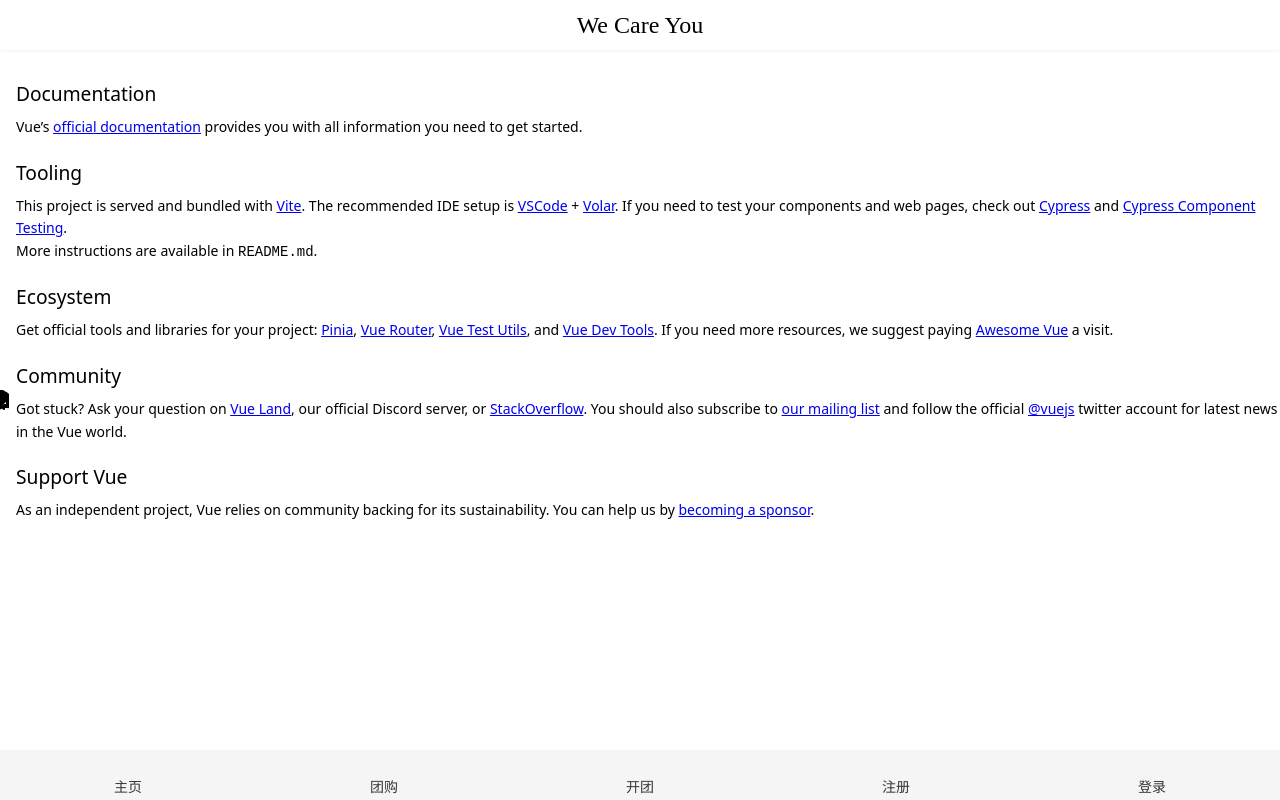
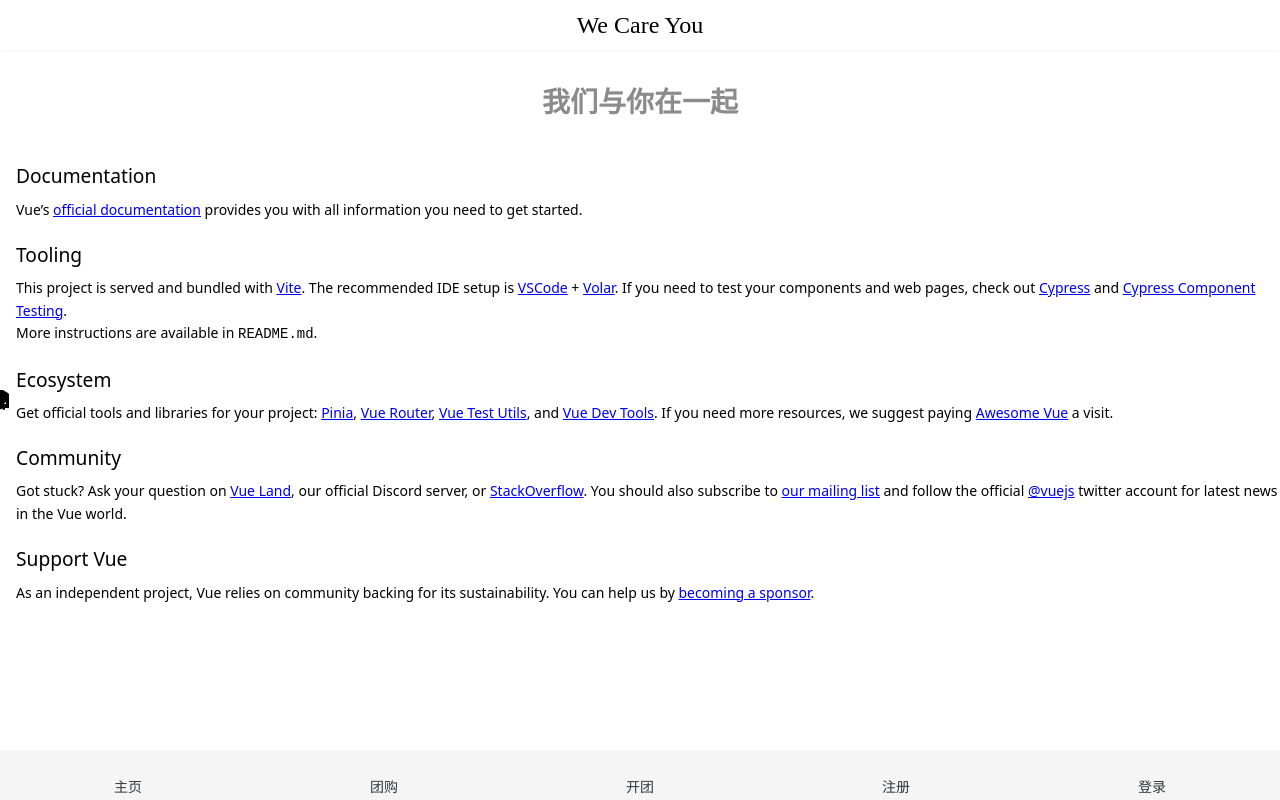
Before and after one commit to RainbowDashy/we-care-you, a Vue app in the folder frontend/: page / in a window 1280 px wide. Built offline with nearby package versions, Linux system fonts and the light colour scheme; some icons are missing.

Commit message:
chang icon and add welcome

```diff
--- a/frontend/src/components/LoginComponent.vue
+++ b/frontend/src/components/LoginComponent.vue
@@ -2,7 +2,7 @@
 import { reactive } from "vue"
 import { useRouter } from "vue-router"
 import { useUserStore } from "../stores/user.js"
-import { NButton, NForm, NFormItem, NInput, useMessage,NIcon } from "naive-ui"
+import { NButton, NForm, NFormItem, NInput, useMessage,NIcon} from "naive-ui"
 import {
   BagCheckOutline,
   PersonOutline,
--- a/frontend/src/components/TheWelcome.vue
+++ b/frontend/src/components/TheWelcome.vue
@@ -5,9 +5,18 @@
 import EcosystemIcon from "./icons/IconEcosystem.vue"
 import CommunityIcon from "./icons/IconCommunity.vue"
 import SupportIcon from "./icons/IconSupport.vue"
+import { useUserStore } from "../stores/user.js"
+
+const user = useUserStore()
+
 </script>
 
+
+
 <template>
+  <div style="color:#8b8b8b;text-align: center ">
+    <h1>{{user.username}} 我们与你在一起</h1>
+  </div>
   <WelcomeItem>
     <template #icon>
       <DocumentationIcon />
```
Also changed, not shown: 1 other file (tests, documents, lock files or other folders).
